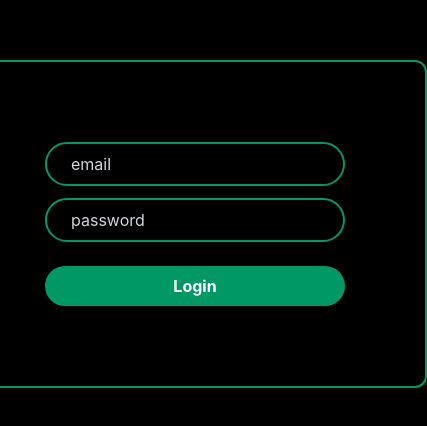
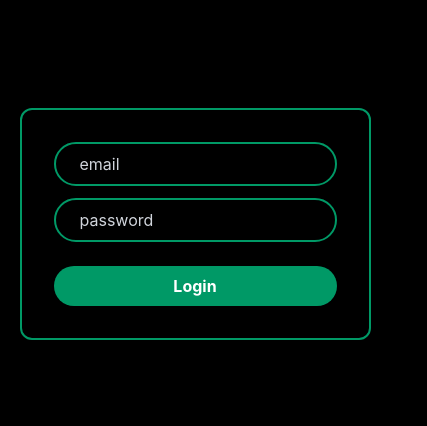
Before and after one commit to NikhilPrasad-NP/employee-management-system, a React (Vite) app: page / in a window 390 px wide. Shown: the part 198-624 px from the top of the page, 427 px wide, since content can reach past the window. Built offline with nearby package versions, Linux system fonts and the light colour scheme.

Commit message:
Made Login UI Responsive

```diff
--- a/src/components/Auth/Login.jsx
+++ b/src/components/Auth/Login.jsx
@@ -1,25 +1,25 @@
 import React, { useState } from 'react'
 
 
-const login = ({handleLogin}) => {
+const login = ({ handleLogin }) => {
     const [email, setemail] = useState("")
     const [password, setpassword] = useState("")
     const submitHandler = (e) => {
         e.preventDefault()
-        handleLogin(email,password)
+        handleLogin(email, password)
         console.log(email, password)
         setemail("")
         setpassword("")
     }
     return (
         <div className='flex h-screen w-screen items-center justify-center'>
-            <div className='border-emerald-600 border-2 rounded-xl p-20'>
+            <div className='w-[90%] md:w-auto border-emerald-600 border-2 rounded-xl p-8 md:p-20'>
                 <form onSubmit={(e) => {
                     submitHandler(e)
                 }}
                     className='flex flex-col items-center justify-center'>
-                    <input required value={email} onChange={(e) => { setemail(e.target.value) }} className='py-2 px-6 border-2 border-emerald-600 rounded-3xl bg-transparent outline-none placeholder:text-gray-300' type="email" placeholder='email' />
-                    <input required value={password} onChange={(e) => { setpassword(e.target.value) }} className='mt-3 py-2 px-6 border-2 border-emerald-600 rounded-3xl bg-transparent outline-none placeholder:text-gray-300' type="password" placeholder='password' />
+                    <input required value={email} onChange={(e) => { setemail(e.target.value) }} className='w-full py-2 px-6 border-2 border-emerald-600 rounded-3xl bg-transparent outline-none placeholder:text-gray-300' type="email" placeholder='email' />
+                    <input required value={password} onChange={(e) => { setpassword(e.target.value) }} className='w-full mt-3 py-2 px-6 border-2 border-emerald-600 rounded-3xl bg-transparent outline-none placeholder:text-gray-300' type="password" placeholder='password' />
                     <button className='py-2 px-8 w-full font-bold border-none rounded-3xl hover:bg-emerald-700 bg-emerald-600 outline-none mt-6'>Login</button>
                 </form>
             </div>
```
